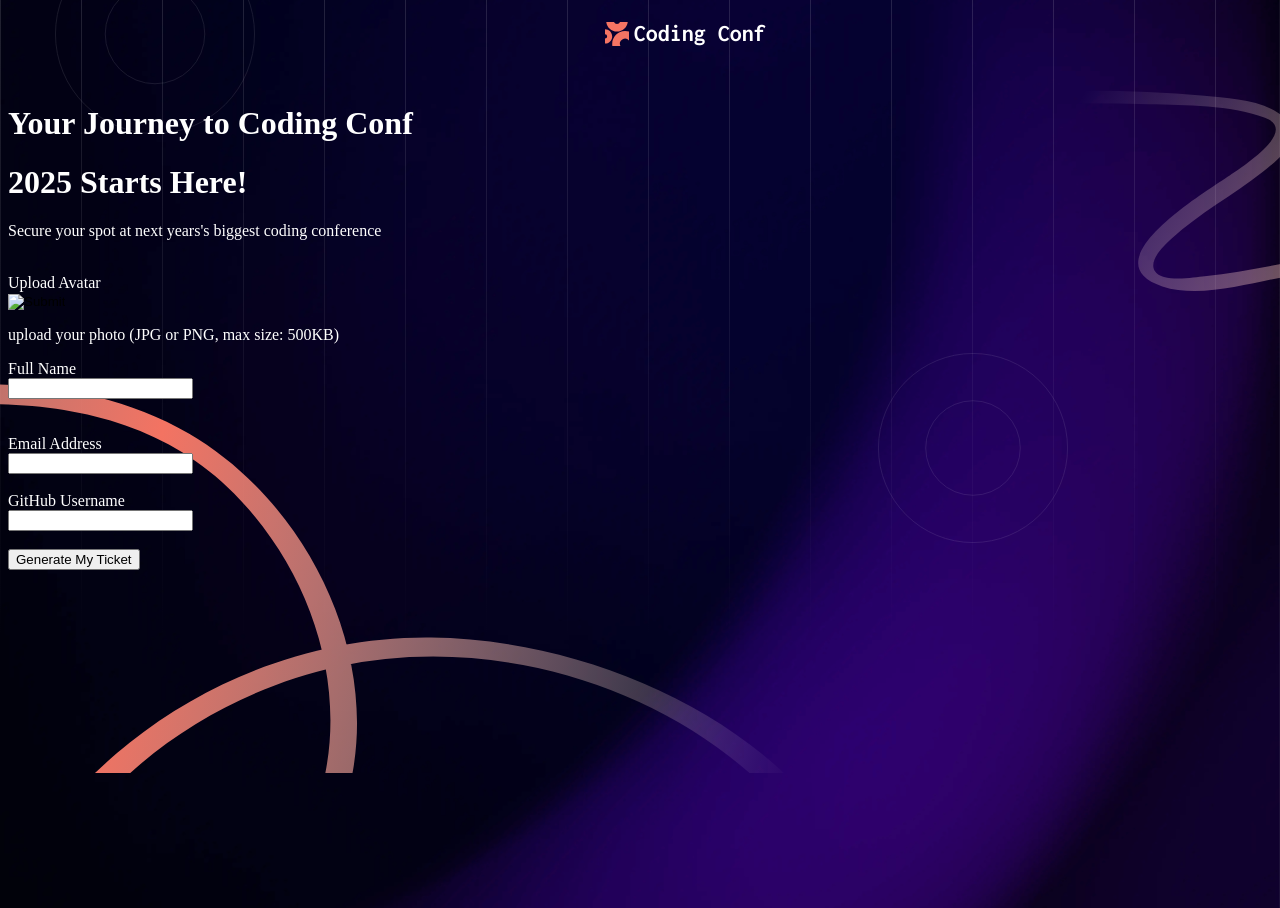
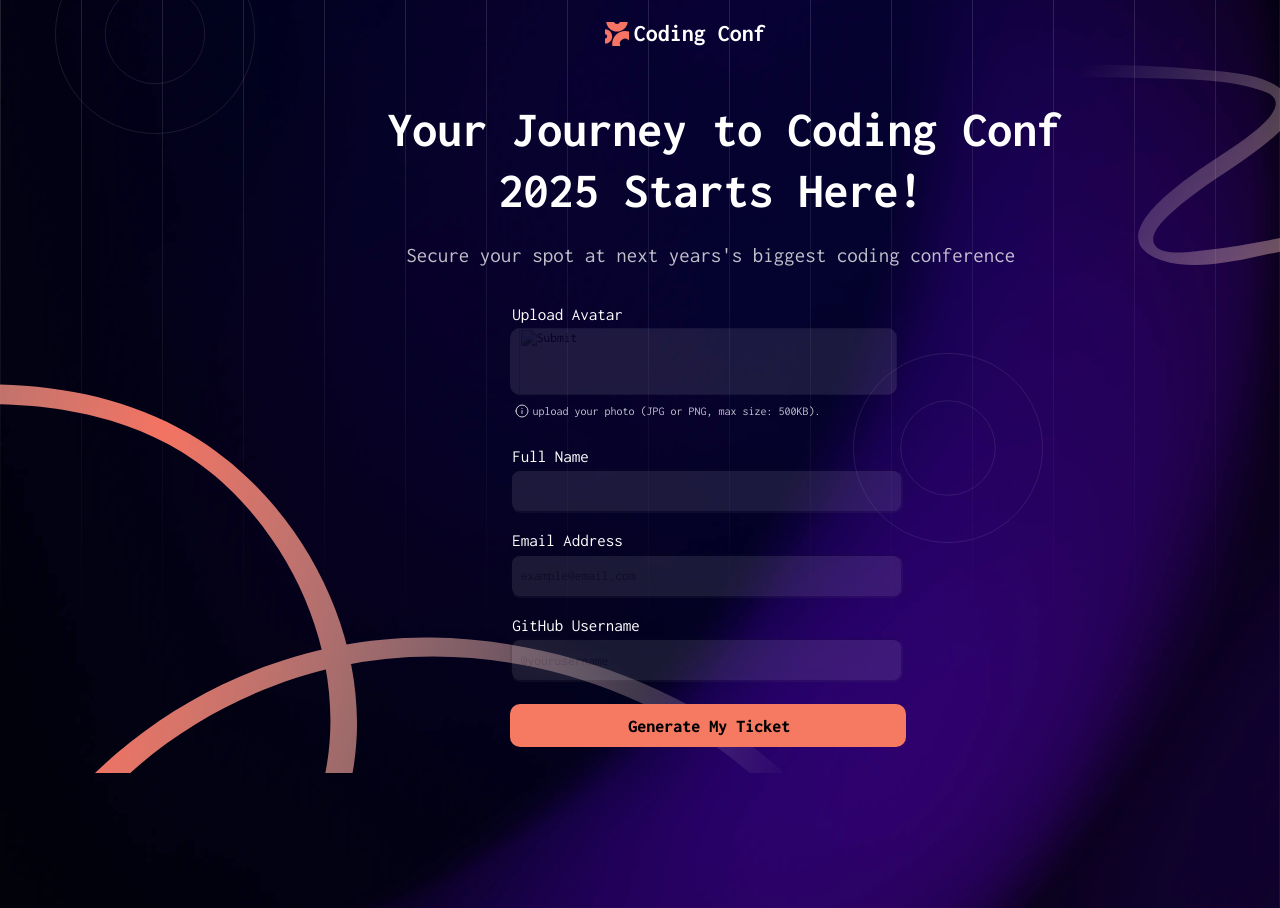
Before and after one commit to riyo264/html-css-pass-generator, a plain HTML site: page index.html in a window 1280 px wide. Shown: the top 908 px of the page. Drawn offline with Linux system fonts and the light colour scheme; files whose address does not match are found by name.

Commit message:
Made some changes to the form

```diff
--- a/ind_style.css
+++ b/ind_style.css
@@ -14,6 +14,71 @@ h2{
     padding-left: 49.5%;
 }
 
+h1 {
+    margin-top: 1.5%;
+    font-family: 'Inconsolata', sans-serif;
+    padding-left: 30%;
+    font-size: 50px;
+}
+
+label {
+    margin-top: 30%;
+    font-family: 'Inconsolata', sans-serif;
+    padding-left: 39.9%;
+    font-size: 17px;
+}
+
+input {
+    margin-left: 39.7%;
+    margin-top: 0.3%;
+    border-radius: 10px;
+    width: 28em;
+    height: 2.8em;
+    padding-left: 0.7%;
+    font-family: 'Inconsolata', sans-serif;;
+    background-color: white;
+    opacity: 10%;
+    backdrop-filter: blur(10px);
+    font-size: 13.5px;
+}
+
+.info {
+    margin-top: 0.4%;
+    font-family: 'Inconsolata', sans-serif;
+    padding-left: 41.5%;
+    font-size: 12px;
+    opacity: 75%;
+}
+
+.img {
+    height: 5em;
+    margin-bottom: -1%;
+}
+
+.button {
+    background-color: rgb(246, 122, 98);
+    border-width: 0em;
+    opacity: 100%;
+    font-weight: 800;
+    height: 2.4em;
+    width: 22em;
+    font-size: 18px;
+    box-sizing: fixed;
+}
+
+.greetings {
+    margin-top: -0.5%;
+    font-family: 'Inconsolata', sans-serif;
+    padding-left: 31.5%;
+    font-size: 21px;
+    opacity: 75%;
+}
+
+.text-2 {
+    font-family: 'Inconsolata', sans-serif;
+    padding-left: 38.8%;
+    margin-top: -2%;
+}
 
 h1, h2, p, form {
     position: relative;
@@ -42,7 +107,7 @@ h1, h2, p, form {
     position: absolute;
     z-index: 1;
     pointer-events: none;
-    padding-left: 68%;
+    padding-left: 66%;
     margin-top: 26%;
 }
 
@@ -59,7 +124,7 @@ h1, h2, p, form {
     z-index: 1;
     pointer-events: none;
     margin-left: 72%;
-    margin-top: 5%;
+    margin-top: 3%;
 }
 
 .logo {
@@ -67,3 +132,9 @@ h1, h2, p, form {
     padding-left: 47.2%;
     padding-top: 0.18%;
 }
+
+.info-logo {
+    float: left;
+    padding-left: 40%;
+    padding-top: 0.28%;
+}
--- a/index.html
+++ b/index.html
@@ -14,10 +14,9 @@
         <h2>Coding Conf</h2>
         <br>
         <h1>Your Journey to Coding Conf</h1>
-        <h1>2025 Starts Here!</h1>
+        <h1 class="text-2">2025 Starts Here!</h1>
 
-
-        <p>Secure your spot at next years's biggest coding conference</p>
+        <p class="greetings">Secure your spot at next years's biggest coding conference</p>
 
         <br>
 
@@ -25,30 +24,30 @@
             <div>
                 <label>Upload Avatar</label>
                 <br>
-                <input type="image" name="avatar" accept=".jpg, .jpeg, .png">
-                <p>upload your photo (JPG or PNG, max size: 500KB)</p>
+                <input class="img" type="image" name="avatar" accept=".jpg, .jpeg, .png">
+                <img class="info-logo" src="Images/icon-info.svg">
+                <p class="info">upload your photo (JPG or PNG, max size: 500KB).</p>
             </div>
-
+            <br>
             <div>
                 <label>Full Name</label>
                 <br>
                 <input type="text" name="fullname">
             </div>
             <br>
-            <br>
             <div>
                 <label>Email Address</label>
                 <br>
-                <input type="email" name="email">
+                <input type="email" name="email" placeholder="example@email.com">
             </div>
             <br>
             <div>
                 <label>GitHub Username</label>
                 <br>
-                <input type="url" name="github">
+                <input type="url" name="github" placeholder="@yourusername">
             </div>
             <br>
-            <input type="submit" name="ticket" value="Generate My Ticket">
+            <input class="button" type="submit" name="ticket" value="Generate My Ticket">
         </form>
     </body>
 </html>
```
Also changed, not shown: Images/icon-info.svg (added), 1 other file.
